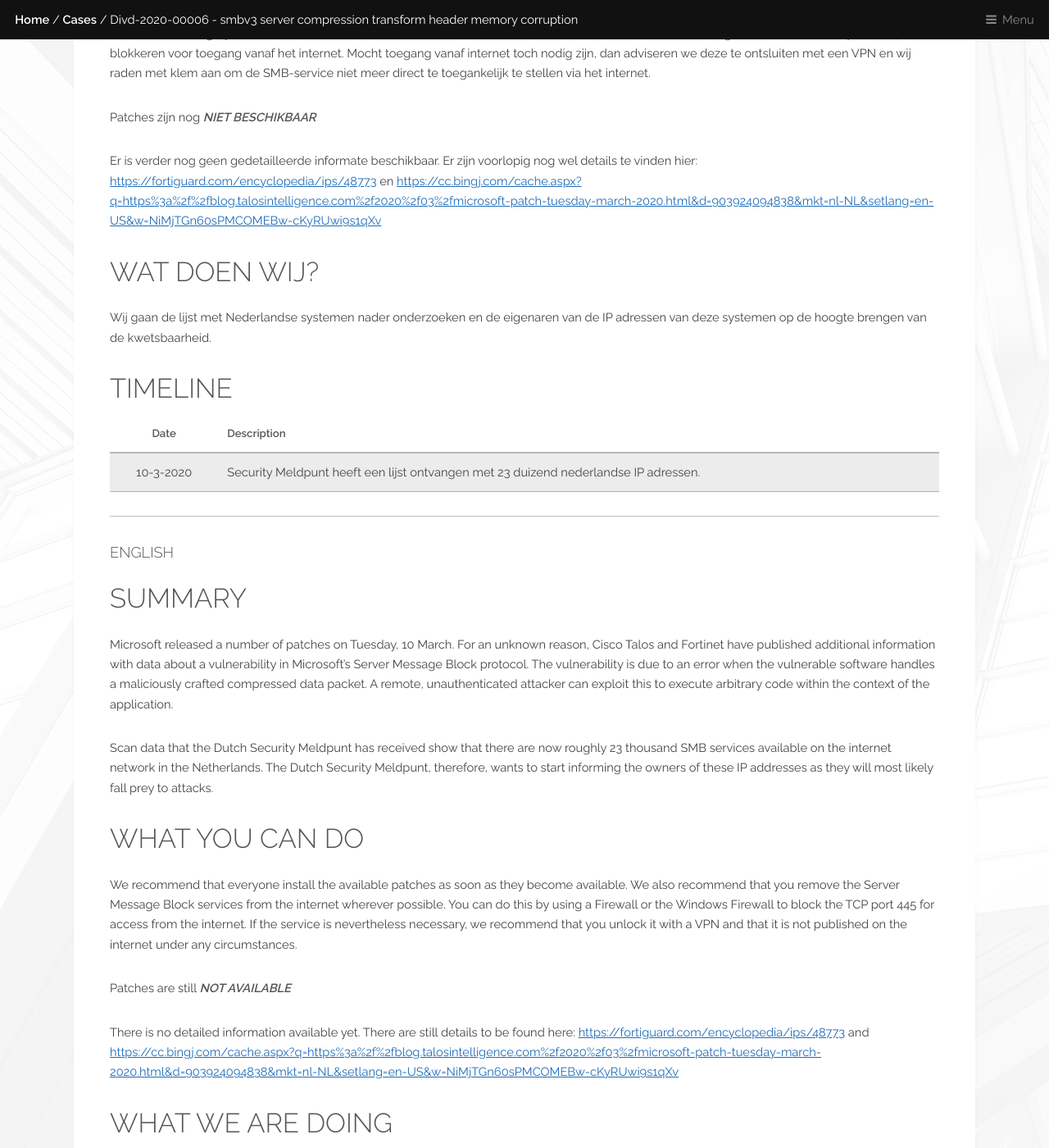
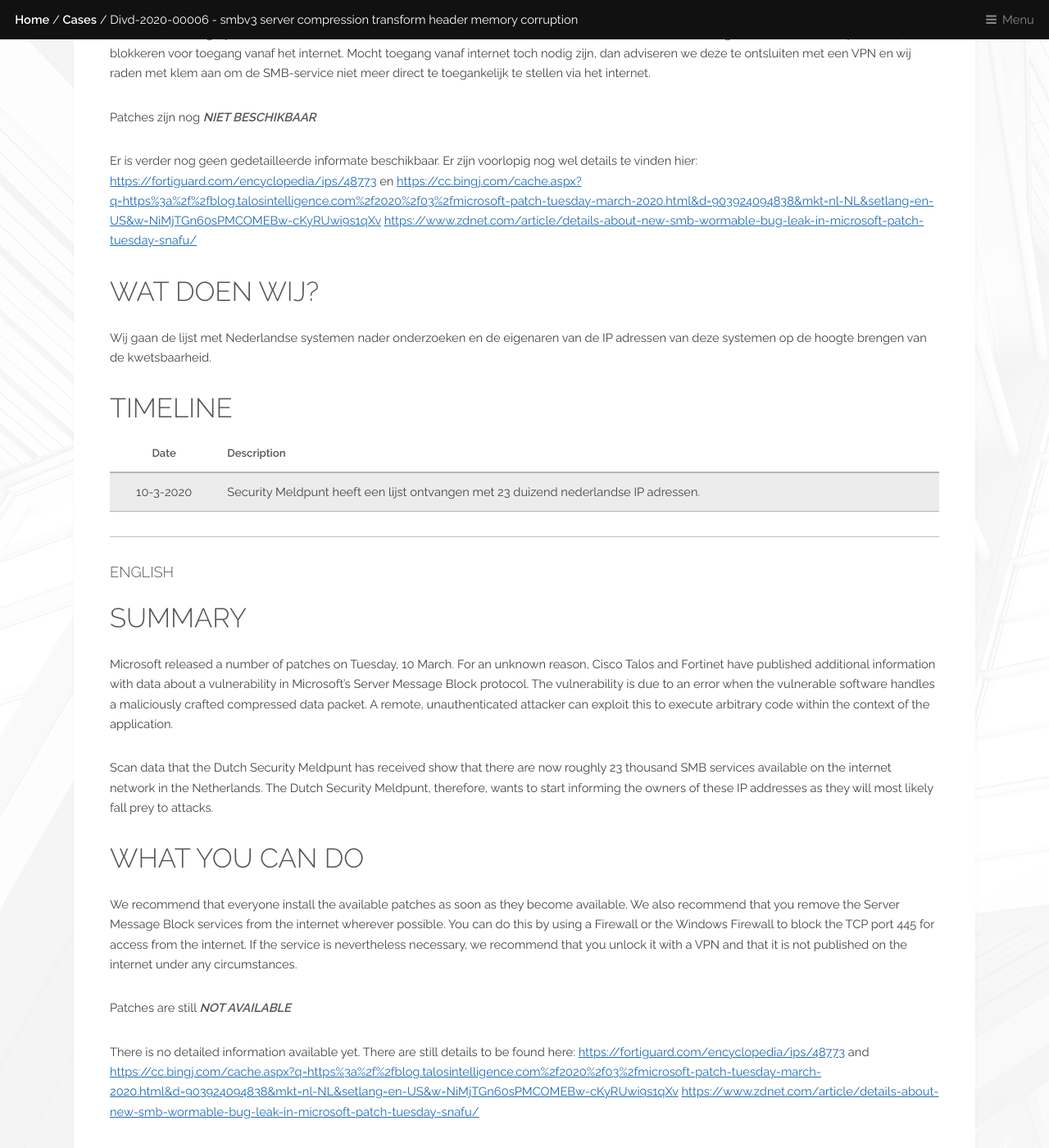
Before and after one commit to DIVD-NL/SecurityMeldpunt, a Jekyll site: the page built from cases/DIVD-2020-00006.md, in a window 1280 px wide and 1400 px high, scrolled down 1536 px. Shown: the whole window at 82% size. Built offline with Jekyll 4.4.1, drawn with Linux system fonts in a browser that asks for light colours; some of the changed lines change nothing that is shown.

Commit message:
zdnet article added

```diff
--- a/cases/DIVD-2020-00006.md
+++ b/cases/DIVD-2020-00006.md
@@ -37,6 +37,7 @@ Er is verder nog geen gedetailleerde informate beschikbaar. Er zijn voorlopig no
 [https://fortiguard.com/encyclopedia/ips/48773](https://fortiguard.com/encyclopedia/ips/48773)
 en
 [https://cc.bingj.com/cache.aspx?q=https%3a%2f%2fblog.talosintelligence.com%2f2020%2f03%2fmicrosoft-patch-tuesday-march-2020.html&d=903924094838&mkt=nl-NL&setlang=en-US&w=NiMjTGn60sPMCOMEBw-cKyRUwi9s1qXv]()
+[https://www.zdnet.com/article/details-about-new-smb-wormable-bug-leak-in-microsoft-patch-tuesday-snafu/]()
 
 ## Wat doen wij?
 
@@ -68,6 +69,7 @@ There is no detailed information available yet. There are still details to be fo
 [https://fortiguard.com/encyclopedia/ips/48773](https://fortiguard.com/encyclopedia/ips/48773)
 and
 [https://cc.bingj.com/cache.aspx?q=https%3a%2f%2fblog.talosintelligence.com%2f2020%2f03%2fmicrosoft-patch-tuesday-march-2020.html&d=903924094838&mkt=nl-NL&setlang=en-US&w=NiMjTGn60sPMCOMEBw-cKyRUwi9s1qXv]()
+[https://www.zdnet.com/article/details-about-new-smb-wormable-bug-leak-in-microsoft-patch-tuesday-snafu/]()
 
 ## What we are doing
 
```
